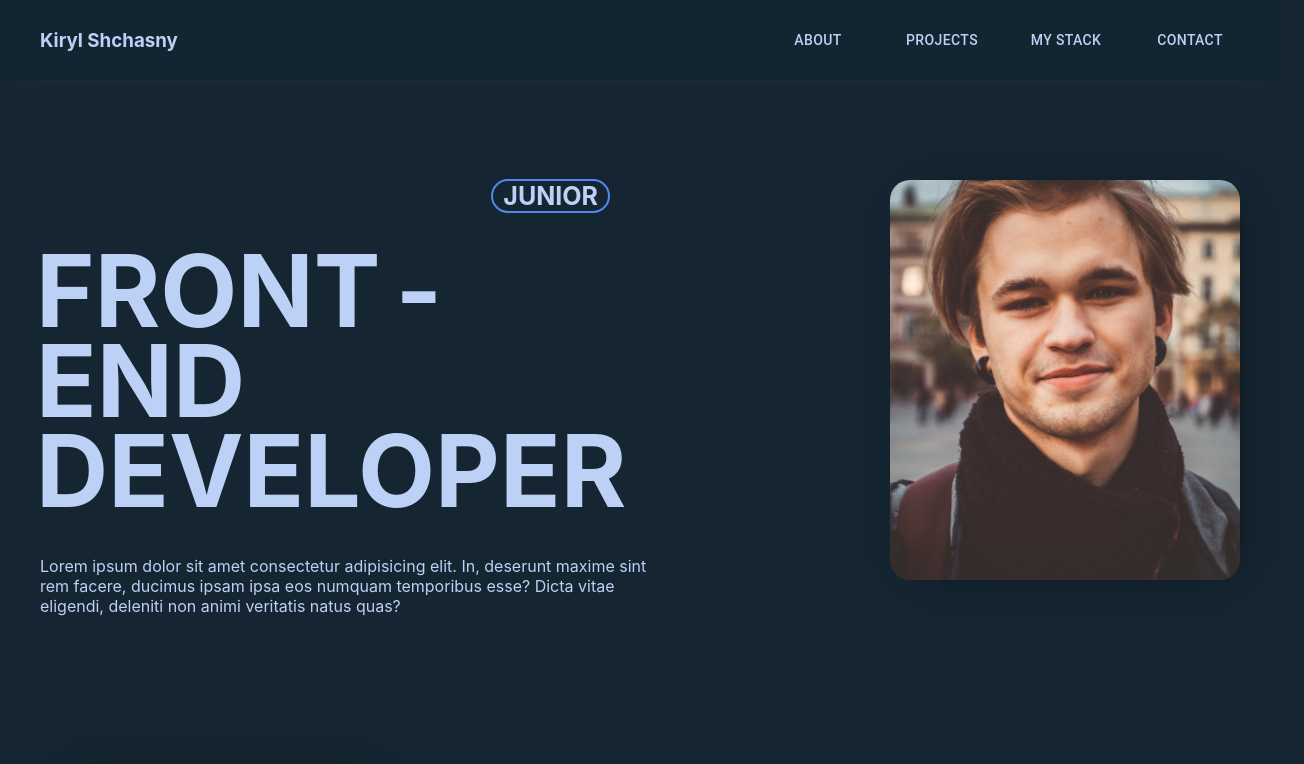
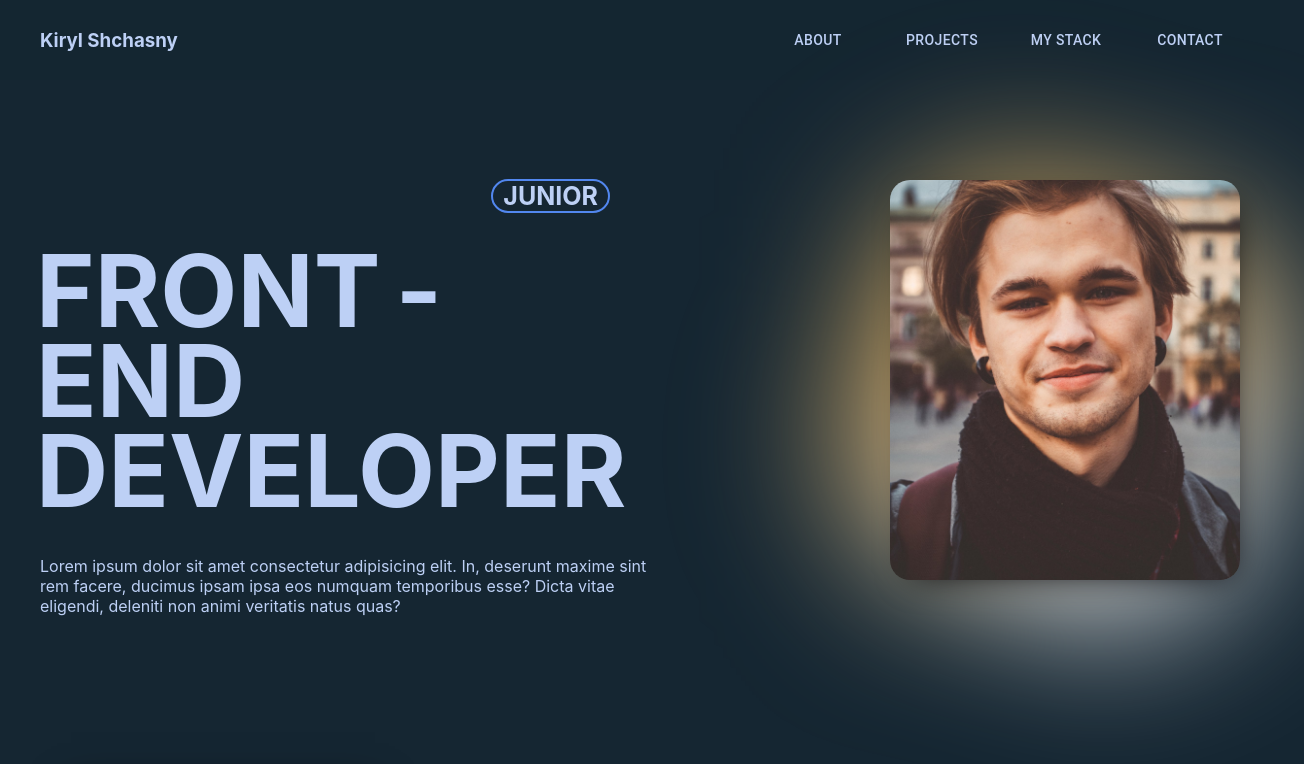
Before and after one commit to MenroMi/Web_Portfolio, a Next.js app: page / in a window 1280 px wide. Shown: the top 764 px of the page, 1304 px wide, since content can reach past the window. Built offline with nearby package versions, Linux system fonts and the light colour scheme.

Commit message:
added some changes to navbar and added gradient animation to first section

```diff
--- a/src/components/App/App.jsx
+++ b/src/components/App/App.jsx
@@ -1,5 +1,5 @@
 // basic
-import { useEffect } from "react";
+import { useEffect, useState } from "react";
 
 // components
 import Header from "../Header/Header";
@@ -15,7 +15,6 @@ import PreloaderComponent from "../PreloaderComponent/PreloaderComponent";
 
 // styles
 import styles from "../../styles/Home.module.scss";
-import { useState } from "react";
 
 export default function App() {
   const [load, setLoad] = useState(true);
--- a/src/components/Contact/Contact.jsx
+++ b/src/components/Contact/Contact.jsx
@@ -3,8 +3,7 @@ import Button from "@mui/material/Button";
 
 import styles from "../../styles/Contact.module.scss";
 
-export default function Contact() {
-  const [contact, setContact] = useState([
+const contact = [
   { name: "E-mail", link: "mailto:k.shchasny@gmail.com", id: 1 },
   {
     name: "Linkedin",
@@ -17,8 +16,9 @@ export default function Contact() {
     link: "https://www.facebook.com/profile.php?id=100010338481544",
     id: 4,
   },
-  ]);
+];
 
+export default function Contact() {
   return (
     <section id="contact" className={styles.contact}>
       <h2 className={styles["contact__title"]}>Contact Me</h2>
--- a/src/components/Header/Header.jsx
+++ b/src/components/Header/Header.jsx
@@ -1,9 +1,33 @@
 import Navigation from "../Navigation/Navigation";
 // styles
 import styles from "../../styles/Header.module.scss";
+import { useEffect, useState } from "react";
+
 export default function Header() {
+  const [scrolling, setScrolling] = useState(false);
+
+  const onCoordScroll = () => {
+    return window.scrollY > 80 ? setScrolling(true) : setScrolling(false);
+  };
+
+  useEffect(() => {
+    window.addEventListener("scroll", onCoordScroll);
+
+    return () => window.removeEventListener("scroll", onCoordScroll);
+  }, []);
+
   return (
-    <header className={styles.header}>
+    <header
+      style={{
+        zIndex: scrolling ? 9999 : 8,
+        backgroundColor: scrolling
+          ? "rgba(21, 38, 50, 0.8)"
+          : "rgba(21, 38, 50, 0.1)",
+        backdropFilter: "blur(8px)",
+        boxShadow: scrolling && "2px 11px 17px -12px rgba(0, 0, 0, 0.2)",
+      }}
+      className={styles.header}
+    >
       <Navigation />
     </header>
   );
--- a/src/components/Me/Me.jsx
+++ b/src/components/Me/Me.jsx
@@ -21,7 +21,10 @@ export default function Me() {
           esse? Dicta vitae eligendi, deleniti non animi veritatis natus quas?
         </div>
       </div>
-      <Image src={myImg} alt="man" className={styles["main-photo"]} />
+      <div className={styles.image}>
+        <div className={styles["image__bg"]}></div>
+        <Image src={myImg} alt="man" className={styles["main-photo"]} />
+      </div>
     </section>
   );
 }
--- a/src/components/Projects/Projects.jsx
+++ b/src/components/Projects/Projects.jsx
@@ -3,6 +3,8 @@ import projects from "../../database/projects";
 
 // components
 import Project from "../Project/Project";
+
+import useVisible from "@/hooks/useVisible";
 
 // styles
 import styles from "../../styles/Projects.module.scss";
--- a/src/styles/Header.module.scss
+++ b/src/styles/Header.module.scss
@@ -1,9 +1,5 @@
 .header {
   position: sticky;
   top: 0;
-  z-index: 1100;
-  backdrop-filter: blur(10px) saturate(180%);
-  background-color: rgba(21, 38, 50, 0.8);
   width: 100%;
-  box-shadow: -1px 14px 24px -17px rgba(66, 68, 90, 0.3);
 }
--- a/src/styles/Me.module.scss
+++ b/src/styles/Me.module.scss
@@ -6,6 +6,8 @@
 }
 
 .info {
+  position: relative;
+  z-index: 10;
   background-color: var(--clr-primary);
   max-width: 620px;
   padding-top: 7px;
@@ -37,10 +39,63 @@
   }
 }
 
+.image {
+  position: relative;
+
+  &__bg {
+    width: 350px;
+    height: 350px;
+    position: absolute;
+    z-index: 9;
+    top: 50%;
+    left: 50%;
+    transform: translateX(-50%) translateY(-50%);
+    background: linear-gradient(
+      309deg,
+      rgba(255, 255, 255, 1) 17%,
+      rgba(242, 190, 107, 1) 68%
+    );
+
+    filter: blur(80px);
+    transition: 0.5s;
+
+    &:before {
+      content: "";
+      display: block;
+
+      width: 100%;
+
+      height: 100%;
+      background: linear-gradient(
+        309deg,
+        rgba(242, 190, 107, 1) 47%,
+        rgba(255, 255, 255, 1) 68%
+      );
+      animation: animate01 10s linear infinite;
+    }
+  }
+}
+
 .main-photo {
-  box-shadow: 8px 3px 40px -23px rgba(0, 0, 0, 1);
+  position: relative;
+  z-index: 10;
+  box-shadow: 7px 10px 34px -15px rgba(0, 0, 6, 1);
   object-fit: cover;
   border-radius: 20px;
   height: 400px;
   max-width: 350px;
+  transition: 0.3s all;
+  &:hover {
+    filter: brightness(110%);
+    transform: scale(110%);
+  }
 }
+
+@keyframes animate01 {
+  0% {
+    transform: rotate(360deg);
+  }
+  100% {
+    transform: rotate(0deg);
+  }
+}
```
Lines whose indentation alone changed are shown as unchanged.
